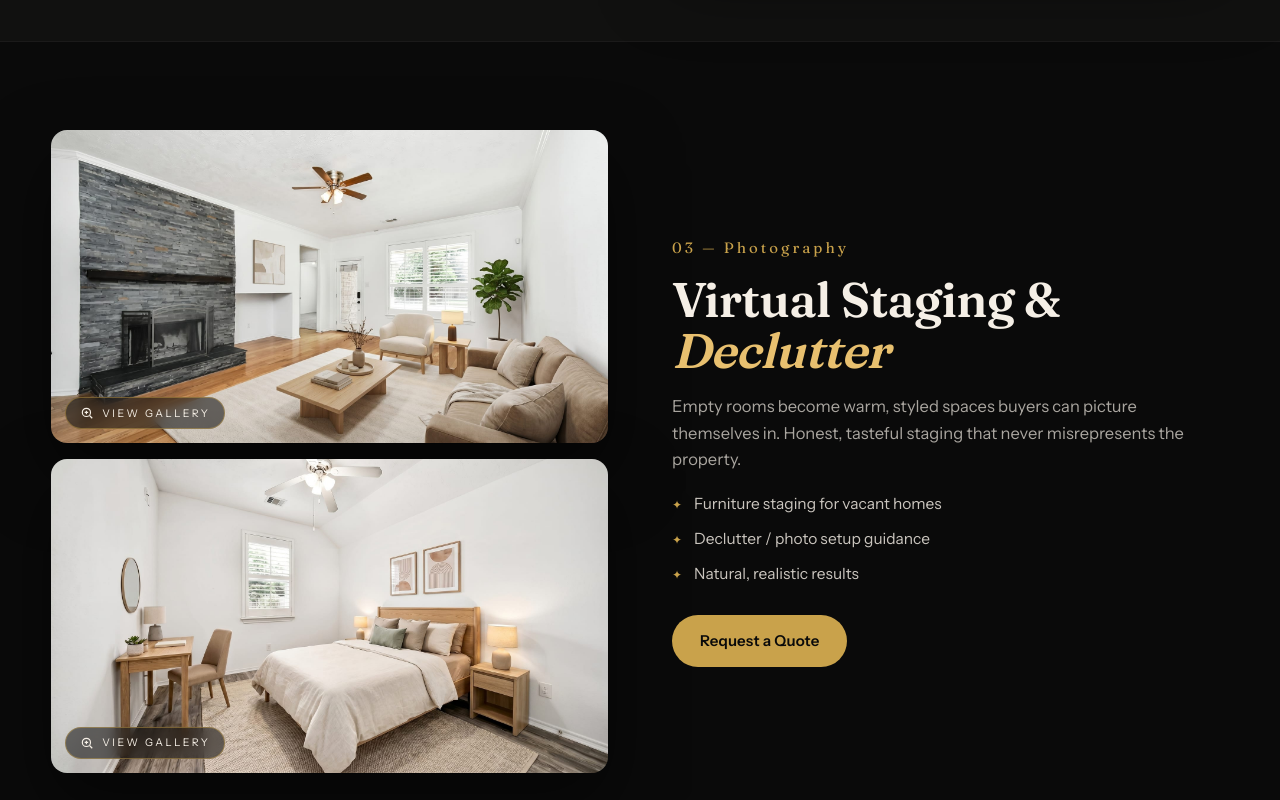
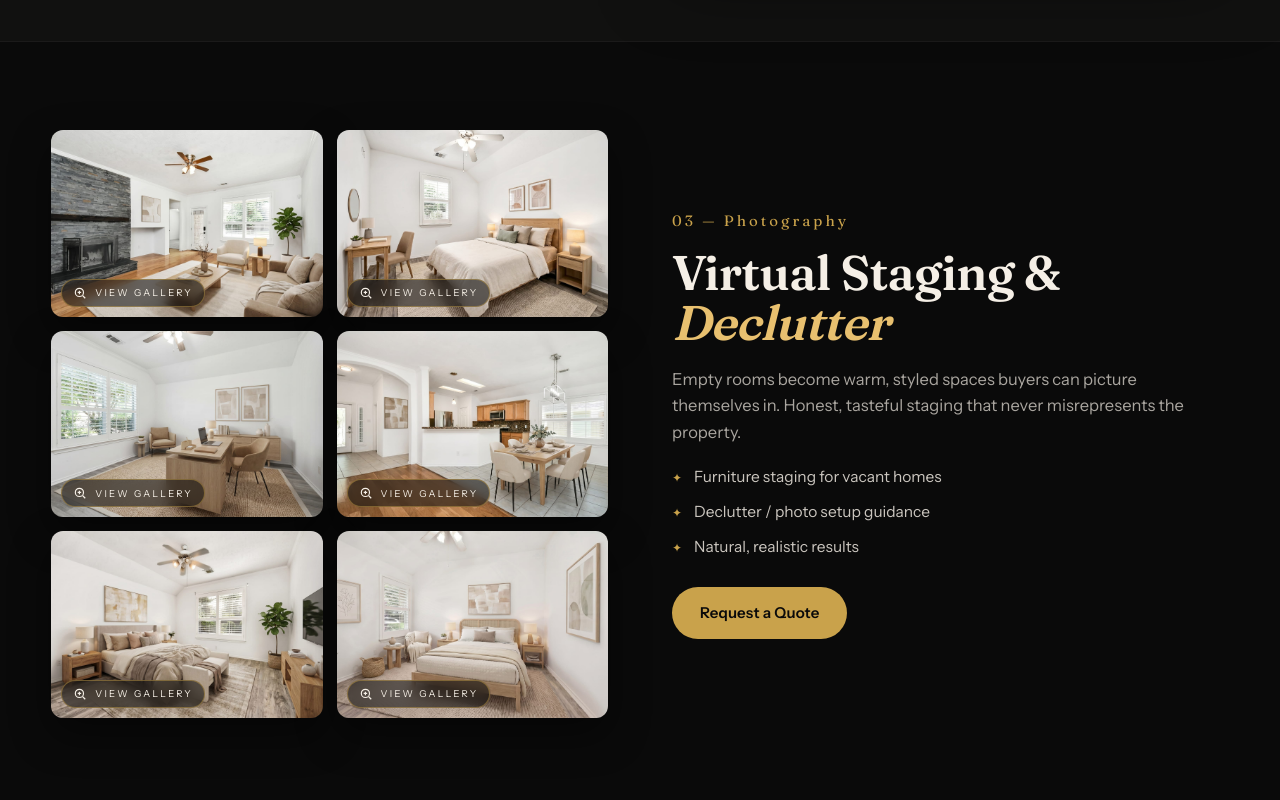
Before and after one commit to umer0138/lexma, a Next.js app: page /services in a window 1280 px wide. Shown: the part 1660-2460 px from the top of the page. Built offline with nearby package versions, Linux system fonts and the light colour scheme.

Commit message:
Final polish round: outro city bg, drone house image, staging grid, reel framing, new CTA

```diff
--- a/src/app/services/page.tsx
+++ b/src/app/services/page.tsx
@@ -27,6 +27,7 @@ const PHOTO_SERVICES: {
   alt: string;
   img2?: string;
   alt2?: string;
+  gridAll?: boolean;
   gallery: GalleryShot[];
 }[] = [
   {
@@ -96,6 +97,7 @@ const PHOTO_SERVICES: {
     alt: "Virtually staged living room — photorealistic furniture rendering",
     alt2: "Virtually staged bedroom — realistic virtual staging example",
     label: "Virtual Staging",
+    gridAll: true,
     gallery: [
       { src: "/images/staging/staging-03.jpg", cap: "Living Room" },
       { src: "/images/staging/staging-05.jpg", cap: "Bedroom & Workspace" },
@@ -189,6 +191,7 @@ export default function ServicesPage() {
                   shots={s.gallery}
                   label={s.label}
                   hint="View Gallery"
+                  gridAll={s.gridAll}
                 />
                 <div>
                   <div className={styles.num}>
--- a/src/components/Drone.module.css
+++ b/src/components/Drone.module.css
@@ -13,7 +13,7 @@
 
 .bg {
   position: absolute;
-  inset: -12% 0;
+  inset: -5% 0;
   will-change: transform;
 }
 
--- a/src/components/Outro.module.css
+++ b/src/components/Outro.module.css
@@ -9,7 +9,7 @@
 
 .bg {
   position: absolute;
-  inset: -10% 0;
+  inset: -5% 0;
   will-change: transform;
 }
 
--- a/src/components/Outro.tsx
+++ b/src/components/Outro.tsx
@@ -20,9 +20,9 @@ export default function Outro() {
     const ctx = gsap.context(() => {
       gsap.fromTo(
         `.${styles.bg}`,
-        { yPercent: -7 },
+        { yPercent: -3 },
         {
-          yPercent: 7,
+          yPercent: 3,
           ease: "none",
           scrollTrigger: {
             trigger: root,
@@ -49,8 +49,8 @@ export default function Outro() {
     <section ref={rootRef} className={styles.outro}>
       <div className={styles.bg}>
         <Image
-          src="/images/front/DJI_0168.jpg"
-          alt="Aerial front view of a Houston home photographed by Lexma"
+          src="/images/houston.jpg"
+          alt="Downtown Houston skyline photographed from the air by Lexma"
           fill
           sizes="100vw"
         />
--- a/src/components/ServiceGallery.module.css
+++ b/src/components/ServiceGallery.module.css
@@ -20,6 +20,26 @@
 
 .mediaWide {
   aspect-ratio: 16 / 9;
+}
+
+/* all-shots grid (e.g. the 6 virtual staging examples) */
+.gridAll {
+  display: grid;
+  grid-template-columns: 1fr 1fr;
+  gap: 14px;
+}
+
+.mediaCell {
+  aspect-ratio: 16 / 11;
+  border-radius: 12px;
+  box-shadow: 0 16px 40px rgba(0, 0, 0, 0.45);
+}
+
+.mediaCell .hintChip {
+  padding: 6px 11px;
+  font-size: 9.5px;
+  left: 10px;
+  bottom: 10px;
 }
 
 .media img {
--- a/src/components/ServiceGallery.tsx
+++ b/src/components/ServiceGallery.tsx
@@ -21,6 +21,7 @@ export default function ServiceGallery({
   shots,
   label,
   hint,
+  gridAll,
 }: {
   img: string;
   alt: string;
@@ -29,12 +30,27 @@ export default function ServiceGallery({
   shots: GalleryShot[];
   label: string;
   hint: string;
+  /** show every gallery shot as a clickable grid (e.g. all 6 staging examples) */
+  gridAll?: boolean;
 }) {
   const [openAt, setOpenAt] = useState<number | null>(null);
 
   return (
     <>
-      {img2 ? (
+      {gridAll ? (
+        <div className={styles.gridAll}>
+          {shots.map((s, i) => (
+            <MediaButton
+              key={s.src}
+              img={s.src}
+              alt={s.cap}
+              hint={hint}
+              onOpen={() => setOpenAt(i)}
+              cell
+            />
+          ))}
+        </div>
+      ) : img2 ? (
         <div className={styles.stack}>
           <MediaButton img={img} alt={alt} hint={hint} onOpen={() => setOpenAt(0)} wide />
           <MediaButton img={img2} alt={alt2 ?? alt} hint={hint} onOpen={() => setOpenAt(1)} wide />
@@ -61,17 +77,19 @@ function MediaButton({
   hint,
   onOpen,
   wide,
+  cell,
 }: {
   img: string;
   alt: string;
   hint: string;
   onOpen: () => void;
   wide?: boolean;
+  cell?: boolean;
 }) {
   return (
     <button
       type="button"
-      className={`${styles.media} ${wide ? styles.mediaWide : ""}`}
+      className={`${styles.media} ${wide ? styles.mediaWide : ""} ${cell ? styles.mediaCell : ""}`}
       onClick={onOpen}
       aria-label={`${alt} — ${hint}`}
     >
--- a/src/components/VideoShowcase.module.css
+++ b/src/components/VideoShowcase.module.css
@@ -119,6 +119,17 @@
 .video {
   object-fit: cover;
   display: block;
+}
+
+/* vertical reel: show the FULL frame so on-screen text (address) is never cut */
+.contain {
+  object-fit: contain;
+  background: #000;
+}
+
+.containPoster img {
+  object-fit: contain !important;
+  background: #000;
 }
 
 .poster img {
--- a/src/components/VideoShowcase.tsx
+++ b/src/components/VideoShowcase.tsx
@@ -76,7 +76,7 @@ function PlayerOrPoster({
   if (url) {
     return (
       <video
-        className={styles.video}
+        className={`${styles.video} ${vertical ? styles.contain : ""}`}
         src={direct(url)}
         poster={poster}
         controls
@@ -86,7 +86,7 @@ function PlayerOrPoster({
     );
   }
   return (
-    <div className={styles.poster}>
+    <div className={`${styles.poster} ${vertical ? styles.containPoster : ""}`}>
       {/* eslint-disable-next-line @next/next/no-img-element */}
       <img src={poster} alt="" loading="lazy" />
       <div className={styles.playBadge} aria-hidden="true">
--- a/src/lib/i18n.tsx
+++ b/src/lib/i18n.tsx
@@ -162,8 +162,8 @@ const EN = {
   },
   outro: {
     kicker: "Greater Houston Area",
-    titlePre: "Ready to make your listing ",
-    titleEm: "move?",
+    titlePre: "Let's show off ",
+    titleEm: "your property.",
     sub: "Tell us about your property or project — we'll reply with a custom quote. Fast turnaround, no obligations.",
     ctaQuote: "Request a Quote",
     ctaWhats: "Text or WhatsApp Us",
@@ -368,8 +368,8 @@ const ES: Dict = {
   },
   outro: {
     kicker: "Área Metropolitana de Houston",
-    titlePre: "¿Listo para hacer mover ",
-    titleEm: "tu propiedad?",
+    titlePre: "Hagamos lucir ",
+    titleEm: "tu propiedad.",
     sub: "Cuéntanos sobre tu propiedad o proyecto — te responderemos con una cotización a tu medida. Respuesta rápida, sin compromiso.",
     ctaQuote: "Pedir Cotización",
     ctaWhats: "Mensaje de Texto o WhatsApp",
```
Also changed, not shown: src/components/Drone.tsx (+4 -4 lines).
